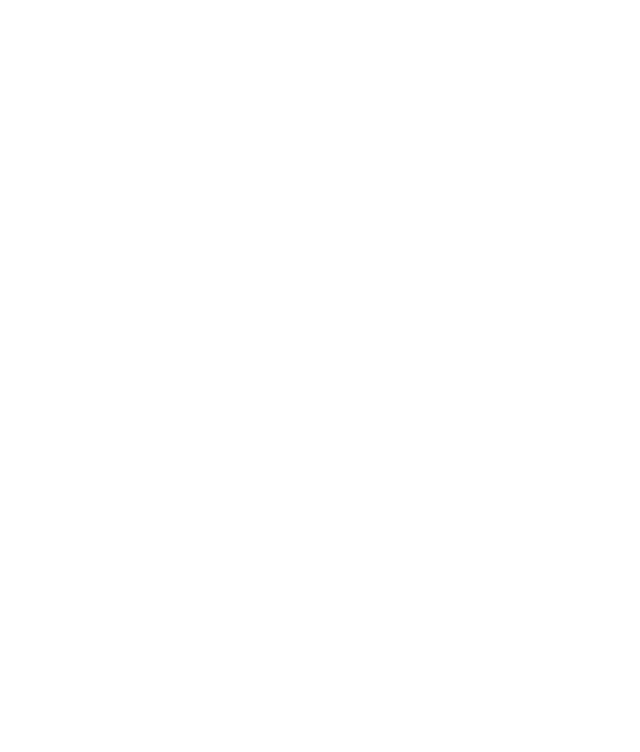
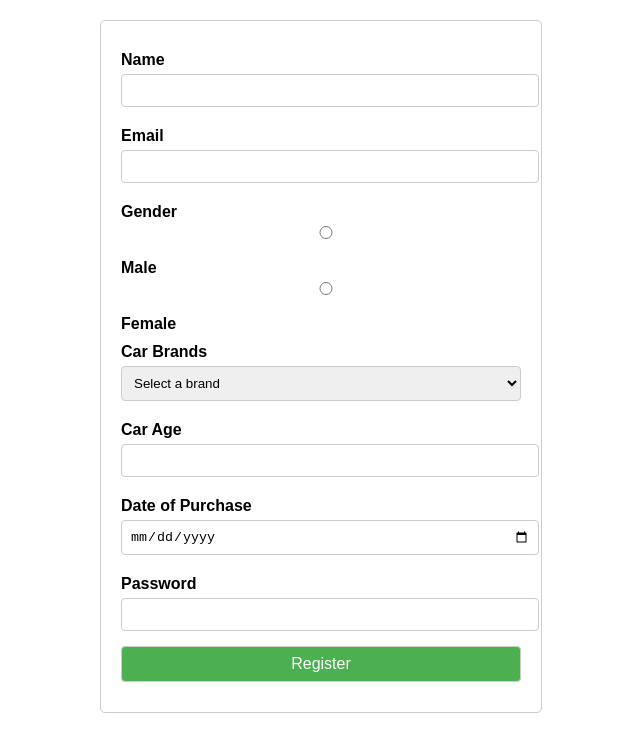
Before and after one commit to acciojob/car-insurance-form-uttamboda, a website: page main.html in a window 1280 px wide. Shown: the whole page, without its empty margins (319-959 px from the left). Drawn offline with Linux system fonts and the light colour scheme.

Commit message:
created a submission

```diff
--- a/main.html
+++ b/main.html
@@ -1,16 +1,85 @@
 <!DOCTYPE html>
+<html lang="en">
+<head>
+    <meta charset="UTF-8">
+    <meta name="viewport" content="width=device-width, initial-scale=1.0">
+    <title>Car Insurance Registration Form</title>
+    <style>
+        body {
+            font-family: Arial, sans-serif;
+            margin: 20px;
+        }
+        form {
+            max-width: 400px;
+            margin: auto;
+            padding: 20px;
+            border: 1px solid #ccc;
+            border-radius: 5px;
+        }
+        label {
+            display: block;
+            margin-top: 10px;
+            font-weight: bold;
+        }
+        input, select, button {
+            width: 100%;
+            padding: 8px;
+            margin-top: 5px;
+            margin-bottom: 10px;
+            border: 1px solid #ccc;
+            border-radius: 4px;
+        }
+        button {
+            background-color: #4CAF50;
+            color: white;
+            font-size: 16px;
+            cursor: pointer;
+        }
+        button:hover {
+            background-color: #45a049;
+        }
+    </style>
+</head>
+<body>
+    <form method="post">
+        <!-- Name -->
+        <label for="name">Name</label>
+        <input type="text" id="name" name="name" required>
 
-<html>
+        <!-- Email -->
+        <label for="email">Email</label>
+        <input type="email" id="email" name="email" required>
 
-<head>
-	<link rel="stylesheet" href="styles.css">
-</head>
+        <!-- Gender -->
+        <label>Gender</label>
+        <input type="radio" id="gender-male" name="gender" value="male" required>
+        <label for="gender-male">Male</label>
+        <input type="radio" id="gender-female" name="gender" value="female" required>
+        <label for="gender-female">Female</label>
 
-<body>
-	<!-- the entire body must be written by student -->
-    <script type="text/javascript" src="./script.js">
-</script>
+        <!-- Car Brands -->
+        <label for="cars">Car Brands</label>
+        <select id="cars" name="cars">
+            <option value="">Select a brand</option>
+            <option value="bmw">BMW</option>
+            <option value="audi">Audi</option>
+            <option value="mercedez">Mercedez</option>
+        </select>
 
+        <!-- Car Age -->
+        <label for="carage">Car Age</label>
+        <input type="number" id="carage" name="carage" required>
+
+        <!-- Date of Purchase -->
+        <label for="dop">Date of Purchase</label>
+        <input type="date" id="dop" name="dop" required>
+
+        <!-- Password -->
+        <label for="password">Password</label>
+        <input type="password" id="password" name="password" required>
+
+        <!-- Submit Button -->
+        <button type="submit">Register</button>
+    </form>
 </body>
-
 </html>
```
